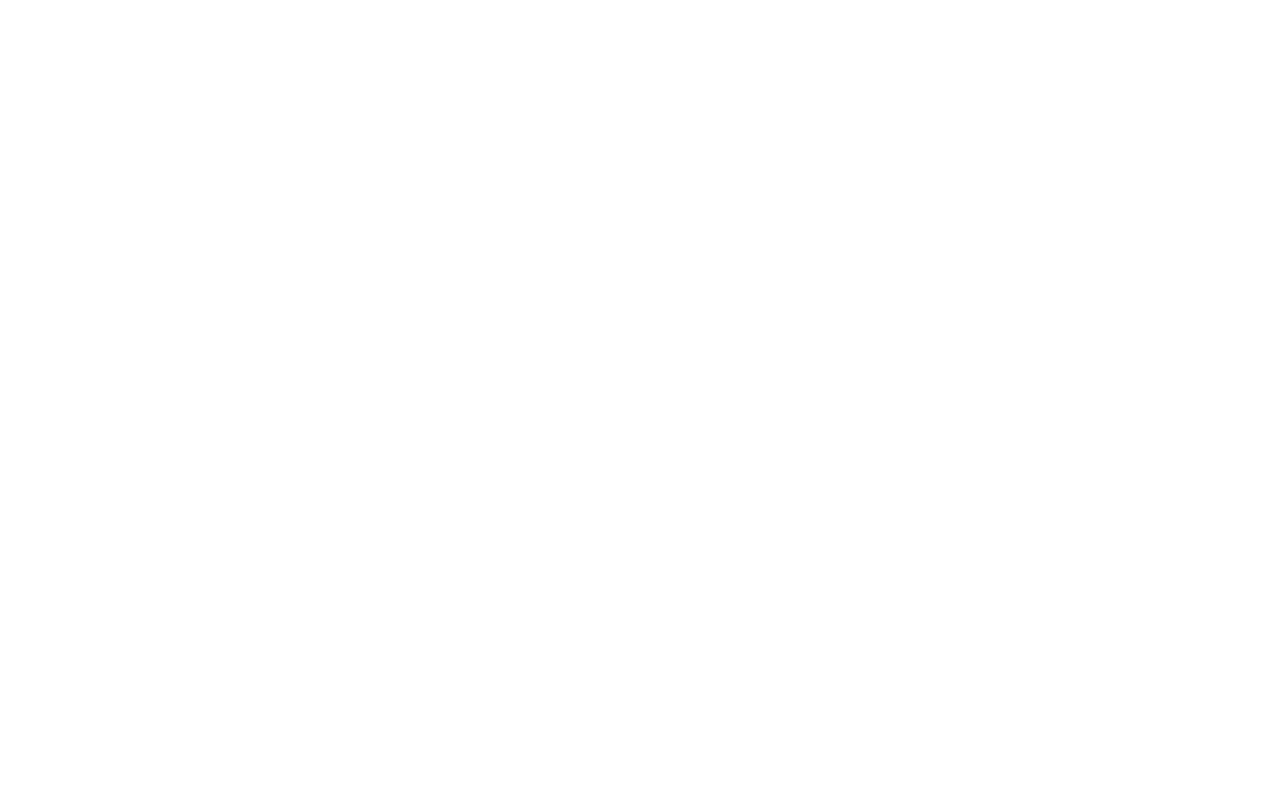
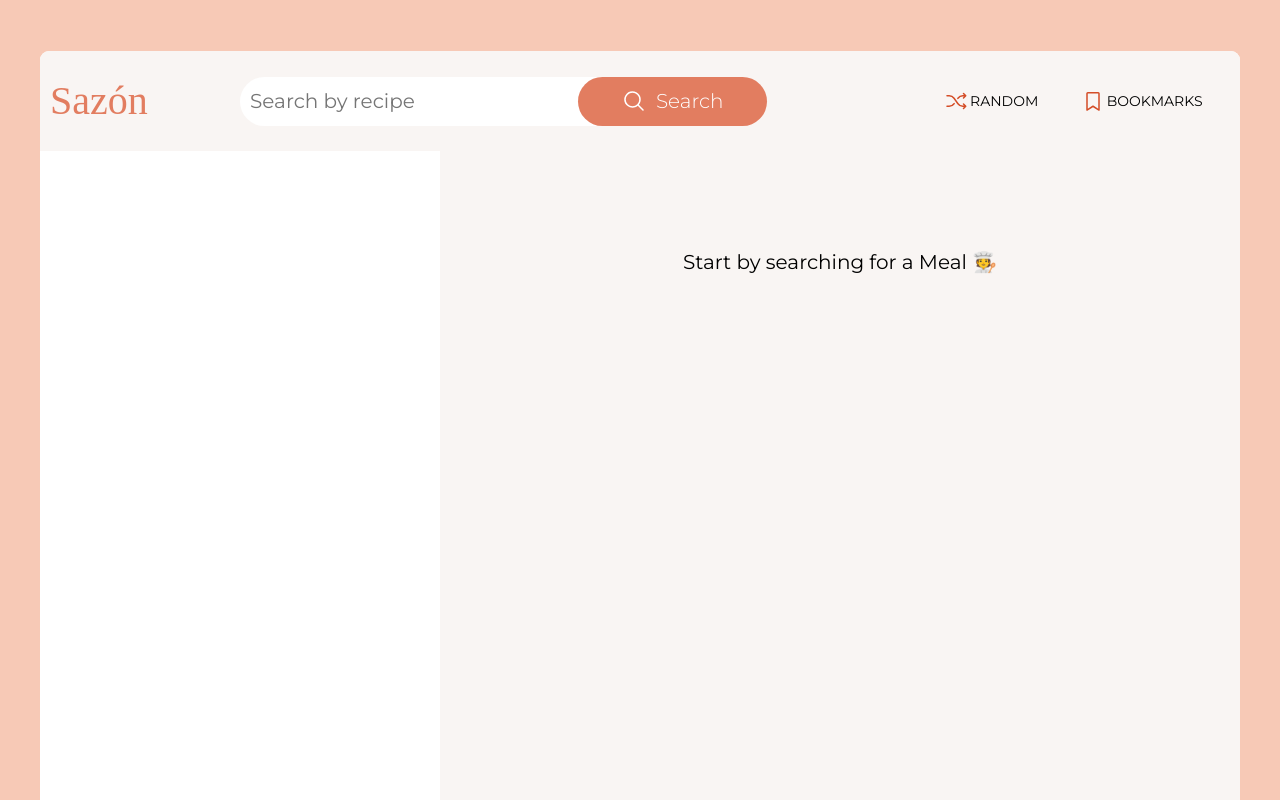
Before and after one commit to thetllgiraffe/sazon-cooking-diary-brokenEdit, a React (Vite) app: page / in a window 1280 px wide. Shown: the top 800 px of the page. Built offline with nearby package versions, Linux system fonts and the light colour scheme; a web font is replaced by a local one.

Commit message:
😂 this was the trickiest, removing display:none in the body and fixing display to block in the main tag

```diff
--- a/src/index.css
+++ b/src/index.css
@@ -31,7 +31,6 @@
 
 body {
     margin: 0;
-    display: none;
 }
 
 /**
@@ -39,7 +38,7 @@
  */
 
 main {
-    display: inline-block;
+    display: block;
 }
 
 /**
```
